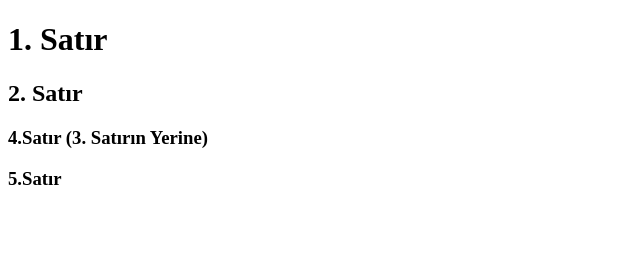
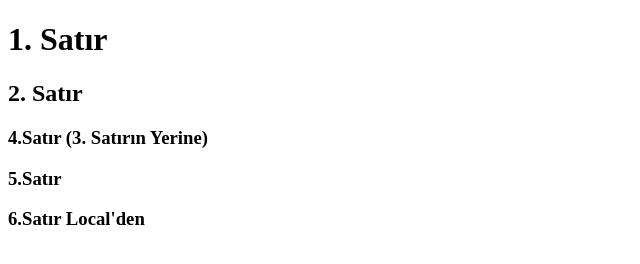
Before and after one commit to HzyfLtl/WebDevGitDeneme, a plain HTML site: page index.html in a window 1280 px wide. Shown: the whole page, without its empty margins (0-640 px from the left). Drawn offline with Linux system fonts and the light colour scheme.

Commit message:
6.Satir Conflict

```diff
--- a/index.html
+++ b/index.html
@@ -9,5 +9,6 @@
     <h2>2. Satır</h2>
     <h3>4.Satır (3. Satırın Yerine)</h3>
     <h3>5.Satır</h3>
+    <h3>6.Satır Local'den</h3>
   </body>
 </html>
```
